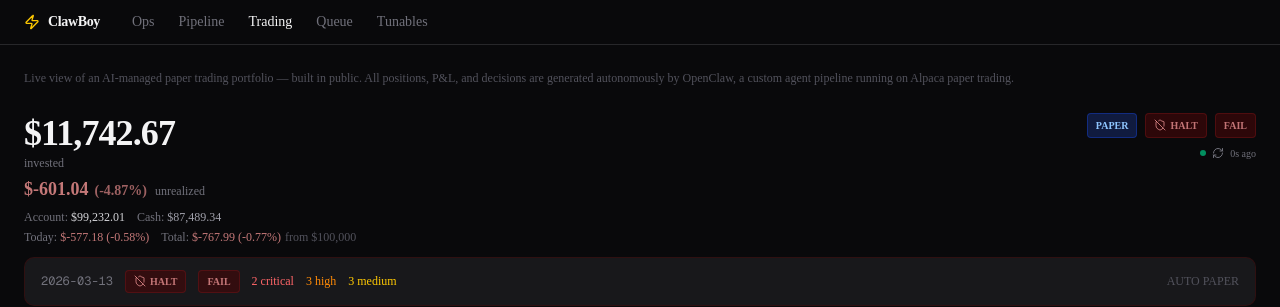
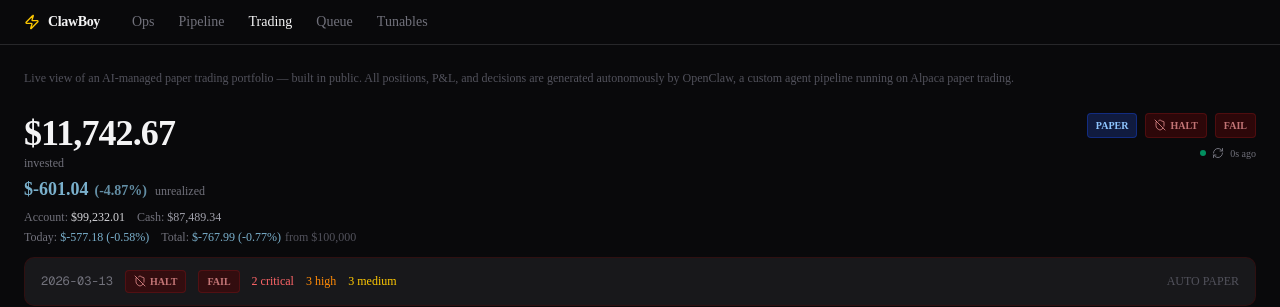
Before and after one commit to jacobbarkley/claw-dashboard, a Next.js app: page /trading in a window 1280 px wide. Shown: the top 307 px of the page. Built offline with nearby package versions, Linux system fonts and the light colour scheme.

Commit message:
style: loss P&L color — blue stone #7ab0cc instead of red

```diff
--- a/components/trading-dashboard.tsx
+++ b/components/trading-dashboard.tsx
@@ -183,7 +183,7 @@ const fmt = (n: number | null | undefined, prefix = "", suffix = "", decimals =
   n == null ? "—" : `${prefix}${n.toFixed(decimals)}${suffix}`
 
 const pnlColor = (n: number | null | undefined) =>
-  n == null ? "text-zinc-400" : n >= 0 ? "text-emerald-400" : "text-[#c47878]"
+  n == null ? "text-zinc-400" : n >= 0 ? "text-emerald-400" : "text-[#7ab0cc]"
 
 function shortDate(iso: string) {
   return iso.slice(5)
```
